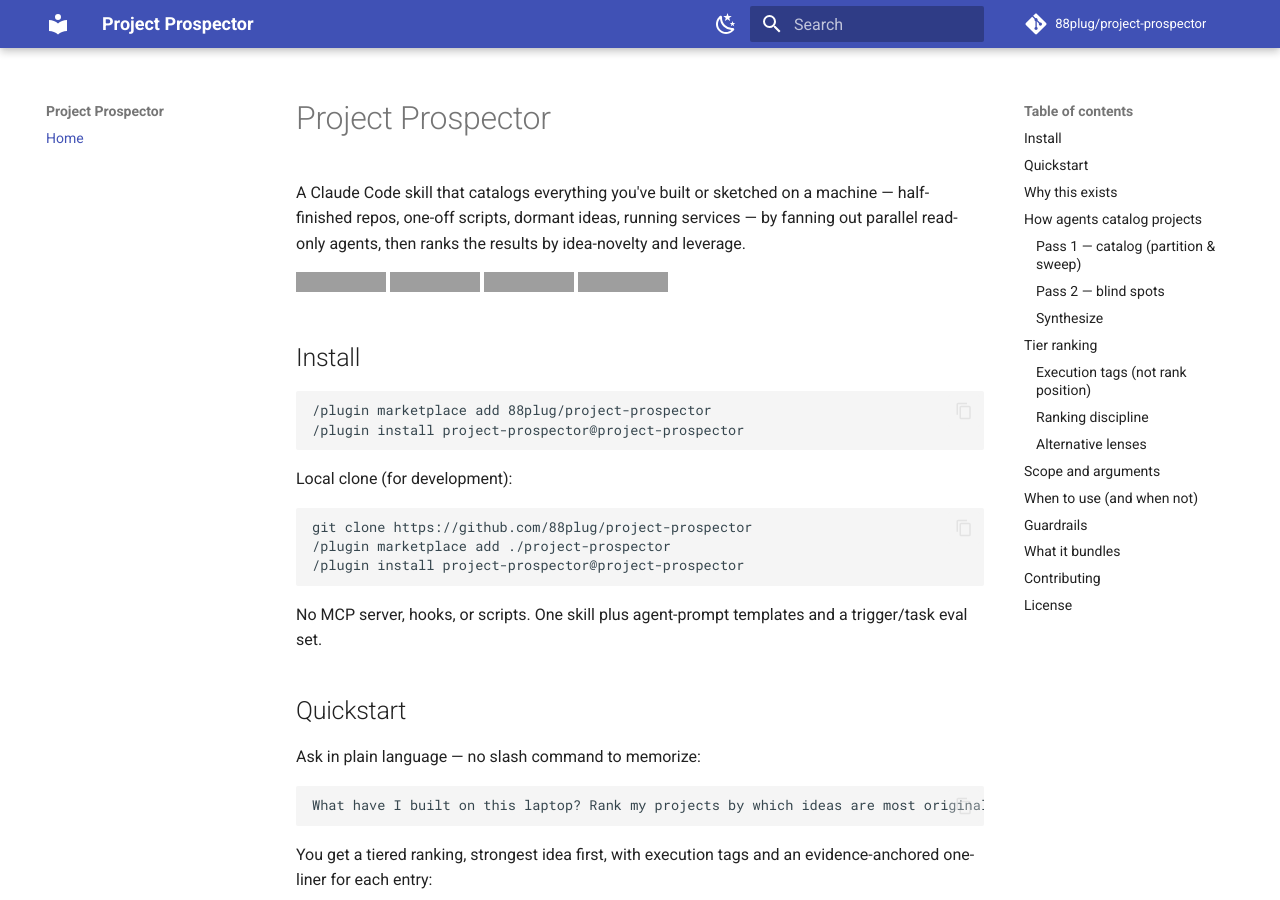
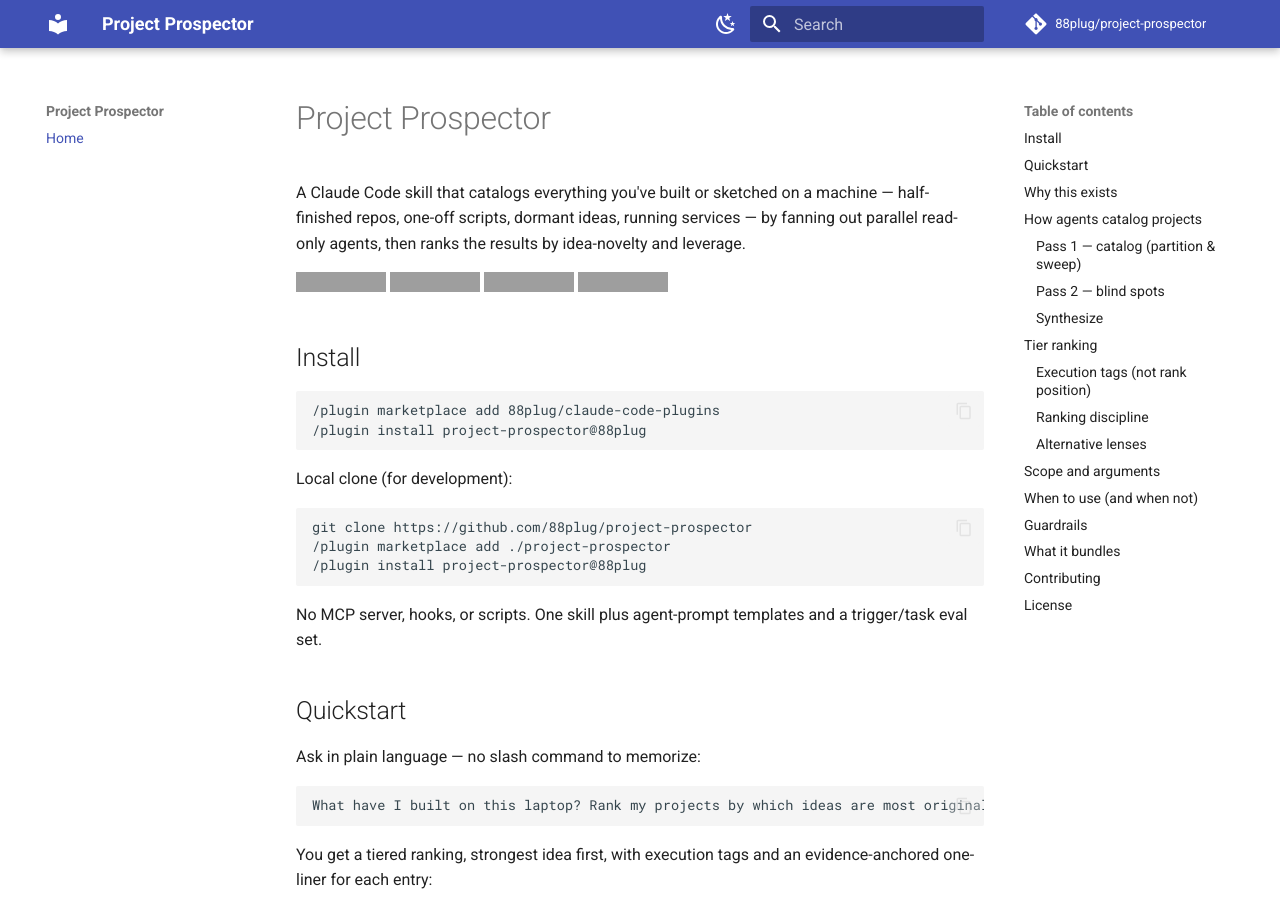
Before and after one commit to 88plug/project-prospector, an MkDocs documentation site: the page built from docs/index.md, in a window 1280 px wide and 900 px high. Built offline with MkDocs 1.6.1 and Material for MkDocs 9.7.7, drawn with Linux system fonts in a browser that asks for light colours; comment, search, counter and statistics services are not loaded; grey boxes are pictures that could not be loaded.

Commit message:
docs(install): standardize marketplace on 88plug/claude-code-plugins + @88plug

````diff
--- a/docs/index.md
+++ b/docs/index.md
@@ -13,8 +13,8 @@
 ## Install
 
 ```text
-/plugin marketplace add 88plug/project-prospector
-/plugin install project-prospector@project-prospector
+/plugin marketplace add 88plug/claude-code-plugins
+/plugin install project-prospector@88plug
 ```
 
 Local clone (for development):
@@ -22,7 +22,7 @@
 ```text
 git clone https://github.com/88plug/project-prospector
 /plugin marketplace add ./project-prospector
-/plugin install project-prospector@project-prospector
+/plugin install project-prospector@88plug
 ```
 
 No MCP server, hooks, or scripts. One skill plus agent-prompt templates and a
````
Also changed, not shown: README.md (+3 -3 lines).
